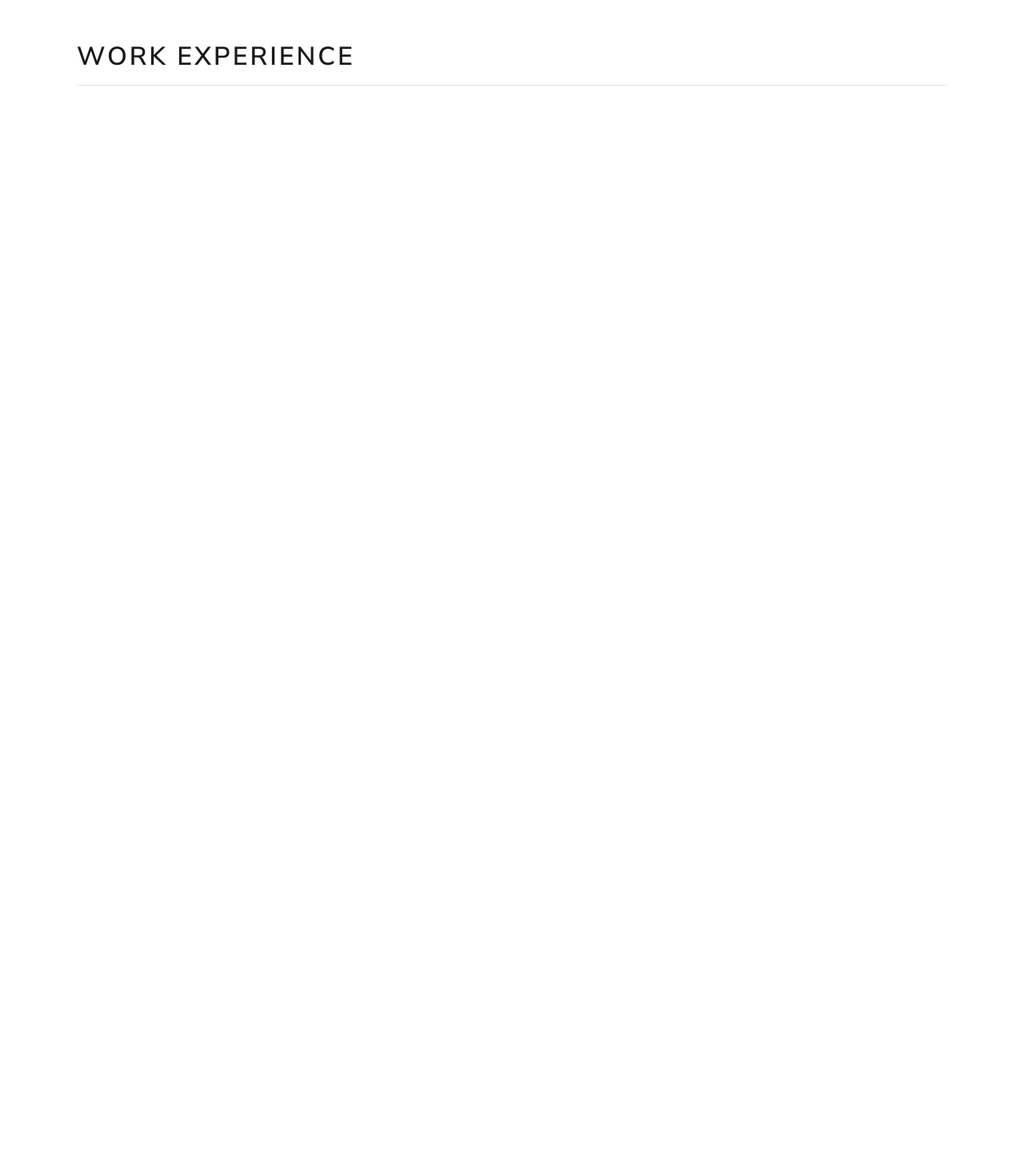
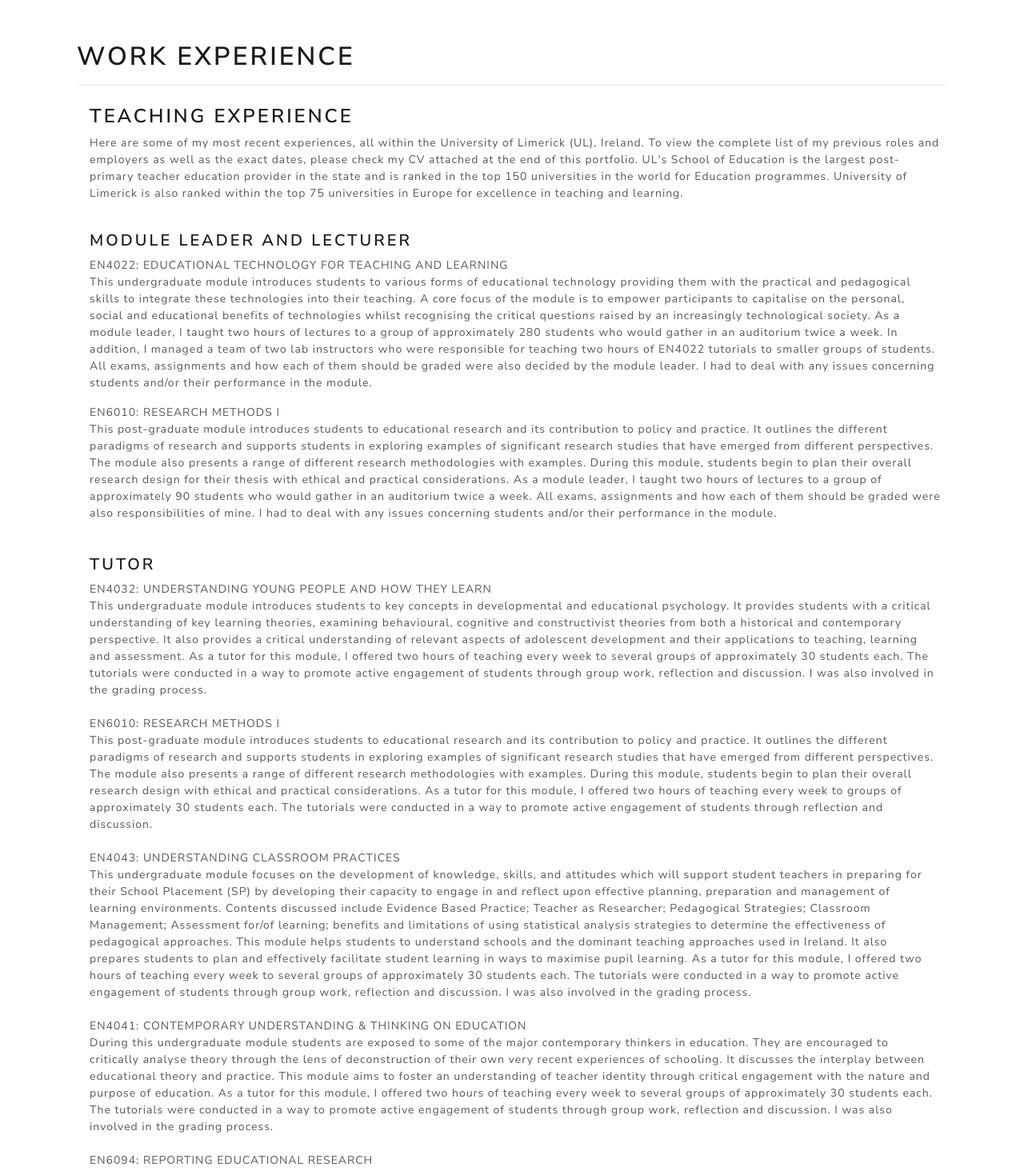
Before and after one commit to diebraga/nogueiraPhdPortfolio, a React (Create React App) app: page /Experience in a window 1280 px wide. Shown: the part 140-1604 px from the top of the page at 80% size. Before the commit the page ends 800 px from the top, so only its background shows below. Built offline with nearby package versions, Linux system fonts and the light colour scheme.

Commit message:
experience

```diff
--- a/src/pages/Experience.js
+++ b/src/pages/Experience.js
@@ -9,10 +9,58 @@ const Experience = () => {
         <div className='my-auto pt-5 p-5'>
           <h1 className='mt-5'>Work Experience</h1>
           <hr/>
-        <p className='mt-2'>
+          <div className='p-2 ml-2'>
+          <h3>Teaching Experience</h3>
+          <p className='mt-2'>
+      Here are some of my most recent experiences, all within the <strong>University of Limerick (UL)</strong>, Ireland. To view the complete list of my previous roles and employers as well as the exact dates, please check my CV attached at the end of this portfolio.
+UL's School of Education is the largest post-primary teacher education provider in the state and is ranked in the top 150 universities in the world for Education programmes. University of Limerick is also ranked within the top 75 universities in Europe for excellence in teaching and learning.
+      </p>
+      <br/>
+      <h4>MODULE LEADER AND LECTURER </h4>
 
-        </p>
+      <p>
+      EN4022: EDUCATIONAL TECHNOLOGY FOR TEACHING AND LEARNING <br/>
+      This undergraduate module introduces students to various forms of educational technology providing them with the practical and pedagogical skills to integrate these technologies into their teaching. A core focus of the module is to empower participants to capitalise on the personal, social and educational benefits of technologies whilst recognising the critical questions raised by an increasingly technological society. As a module leader, I taught two hours of lectures to a group of approximately 280 students who would gather in an auditorium twice a week. In addition, I managed a team of two lab instructors who were responsible for teaching two hours of EN4022 tutorials to smaller groups of students. All exams, assignments and how each of them should be graded were also decided by the module leader. I had to deal with any issues concerning students and/or their performance in the module.
+      </p>
+      EN6010: RESEARCH METHODS I
+      <br/>
 
+      This post-graduate module introduces students to educational research and its contribution to policy and practice. It outlines the different paradigms of research and supports students in exploring examples of significant research studies that have emerged from different perspectives. The module also presents a range of different research methodologies with examples. During this module, students begin to plan their overall research design for their thesis with ethical and practical considerations. As a module leader, I taught two hours of lectures to a group of approximately 90 students who would gather in an auditorium twice a week. All exams, assignments and how each of them should be graded were also responsibilities of mine. I had to deal with any issues concerning students and/or their performance in the module.
+    <br/>
+    <br/><br/>
+    <h4>TUTOR</h4>
+
+    <p>
+    EN4032: UNDERSTANDING YOUNG PEOPLE AND HOW THEY LEARN <br/>
+    This undergraduate module introduces students to key concepts in developmental and educational psychology. It provides students with a critical understanding of key learning theories, examining behavioural, cognitive and constructivist theories from both a historical and contemporary perspective. It also provides a critical understanding of relevant aspects of adolescent development and their applications to teaching, learning and assessment. As a tutor for this module, I offered two hours of teaching every week to several groups of approximately 30 students each. The tutorials were conducted in a way to promote active engagement of students through group work, reflection and discussion. I was also involved in the grading process.
+    <br/><br/>
+    EN6010: RESEARCH METHODS I
+    <br/>
+    This post-graduate module introduces students to educational research and its contribution to policy and practice. It outlines the different paradigms of research and supports students in exploring examples of significant research studies that have emerged from different perspectives. The module also presents a range of different research methodologies with examples. During this module, students begin to plan their overall research design with ethical and practical considerations. As a tutor for this module, I offered two hours of teaching every week to groups of approximately 30 students each. The tutorials were conducted in a way to promote active engagement of students through reflection and discussion.
+    <br/><br/>
+    EN4043: UNDERSTANDING CLASSROOM PRACTICES
+    <br/>
+    This undergraduate module focuses on the development of knowledge, skills, and attitudes which will support student teachers in preparing for their School Placement (SP) by developing their capacity to engage in and reflect upon effective planning, preparation and management of learning environments. Contents discussed include Evidence Based Practice; Teacher as Researcher; Pedagogical Strategies; Classroom Management; Assessment for/of learning; benefits and limitations of using statistical analysis strategies to determine the effectiveness of pedagogical approaches. This module helps students to understand schools and the dominant teaching approaches used in Ireland. It also prepares students to plan and effectively facilitate student learning in ways to maximise pupil learning. As a tutor for this module, I offered two hours of teaching every week to several groups of approximately 30 students each. The tutorials were conducted in a way to promote active engagement of students through group work, reflection and discussion. I was also involved in the grading process.
+    <br/><br/>
+    EN4041: CONTEMPORARY UNDERSTANDING & THINKING ON EDUCATION
+    <br/>
+    During this undergraduate module students are exposed to some of the major contemporary thinkers in education. They are encouraged to critically analyse theory through the lens of deconstruction of their own very recent experiences of schooling. It discusses the interplay between educational theory and practice. This module aims to foster an understanding of teacher identity through critical engagement with the nature and purpose of education. As a tutor for this module, I offered two hours of teaching every week to several groups of approximately 30 students each. The tutorials were conducted in a way to promote active engagement of students through group work, reflection and discussion. I was also involved in the grading process.
+    <br/><br/>
+    EN6094: REPORTING EDUCATIONAL RESEARCH
+    <br/>
+    The purpose of this post-graduate module is to assist students in completing their research article associated with the research project they have engaged in during their teaching practice placements. It also aims to assist the students in analysing and interpreting the research data they have collected, and presenting the findings to their peers. As a tutor for this module, I offered two hours of teaching every week to two groups of approximately 25 students each. The tutorials were conducted in a way to promote active engagement of students through research, reflection and discussion. I was also involved in the grading of their research article at the end of the semester.
+    <br/><br/>
+    For more details on each module taught, please access: <br/><a className='' href='https://bookofmodules.ul.ie/' target='_blank' rel="noopener noreferrer">https://bookofmodules.ul.ie/</a>
+    <br/><br/>
+    <strong>INTERIM COURSE DIRECTOR – LM091: BACHELOR OF EDUCATION IN LANGUAGES</strong>
+    <br/>
+    The aim of this four-year programme is to educate teachers and equip them with the skills and aptitudes for a successful career as a languages teacher. Graduates from the programme are qualified to teach two chosen languages in Ireland at both Junior Certificate and Leaving Certificate levels. The languages students can choose from are French, German, Japanese, Spanish and Irish. I dealt with queries from future students as applications for the first year of this programme were about to start when I was the interim course director. My most important contribution while in this position was to lead the Teaching Council accreditation of the programme (the professional body for teaching in Ireland, responsible for regulating the teaching profession and promoting professional standards in teaching). Important and thorough documentary evidence about the programme was produced, reviewed and made available to the Teaching Council to demonstrate that the programme was appropriate for accreditation. It was an extremely detailed work that was successfully completed with the support of a team of experts managed by me. In relation to this team, it was formed by experienced professionals such as course and department leaders from three different faculties.
+    <br/><br/>
+    For more details on the ‘LM091: Bachelor of Education in Languages’, please access:
+    <br />
+    <a className='' href='https://www.ul.ie/courses/bachelor-education-languages' rel="noopener noreferrer">https://www.ul.ie/courses/bachelor-education-languages</a>
+    </p>
+        </div>
         </div>
         </div>
         </Fade>
```
